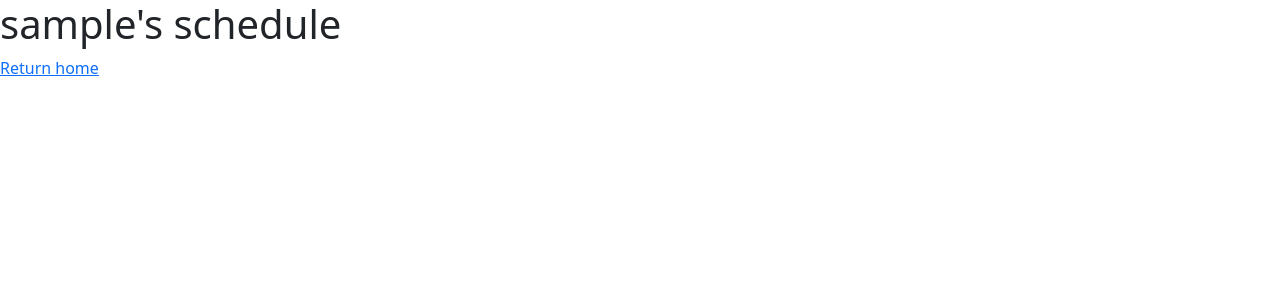
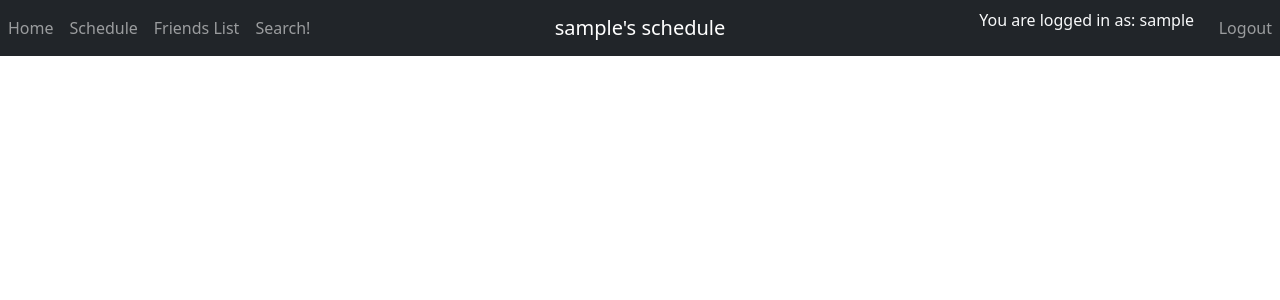
Before and after one commit to GaRandall/louslist, a Django app: page /schedule in a window 1280 px wide. Shown: the top 300 px of the page. Run offline with Django 4.2, Linux system fonts and the light colour scheme; the visitor is signed in with stand-in values (Sample User, id 1); data comes from the database, SQL or seed files in the repository; some libraries are stand-ins or nearby versions.

Commit message:
Changed schedule.html look

```diff
--- a/louslist/templates/louslist/schedule.html
+++ b/louslist/templates/louslist/schedule.html
@@ -1,9 +1,50 @@
 <!DOCTYPE html>
-<html lang="en">
 {% load bootstrap5 %} {% bootstrap_css %}
 {% load stringfilters %}
+{# Load the tag library #}
+{# Load CSS and JavaScript #}
+{% bootstrap_css %}
+{% bootstrap_javascript %}
+{# Display django.contrib.messages as Bootstrap alerts #}
+{% bootstrap_messages %}
+{% load socialaccount %}
+<html>
+<nav class="navbar navbar-expand-md navbar-dark bg-dark">
+    <div class="navbar-collapse collapse w-100 order-1 order-md-0 dual-collapse2">
+        <ul class="navbar-nav mr-auto">
+            <li class="nav-item active">
+                <a class="nav-link" href="/">Home</a>
+            </li>
+            <li class="nav-item">
+                <a class="nav-link" href="#">Schedule</a>
+            </li>
+            <li class="nav-item">
+                <a class="nav-link" href="#">Friends List</a>
+            </li>
+            <li class="nav-item">
+                <a class="nav-link" href="search">Search!</a>
+            </li>
+        </ul>
+    </div>
+    <div class="mx-auto order-0">
+        <a class="navbar-brand mx-auto" href="">{{ user.username }}'s schedule</a>
+    </div>
+    <div class="navbar-collapse collapse w-100 order-3 dual-collapse2">
+        <ul class="navbar-nav ms-auto">
+            {% if request.user.is_authenticated %}
+            <p class="text-light bg-dark">You are logged in as: {{ user.username }} &nbsp &nbsp</p>
+            <li class="nav-item">
+                <a class="nav-link" href="logout">Logout</a>
+            </li>
+            {% else %}
+            <li class="nav-item">
+                <a class="nav-link" href="{% provider_login_url 'google' %}">Login With Google</a>
+            </li>
+            {% endif %}
+        </ul>
+    </div>
+</nav>
     <body>
-<h1>{{ user.username }}'s schedule</h1>
     {% if monday %}
     <h4>Monday</h4>
     <table class="table table-striped table-light">
@@ -179,6 +220,5 @@
         {% endfor %}
     </table>
     {% endif %}
-<a href="{% url 'home' %}">Return home</a>
     </body>
 </html>
--- a/louslist/templates/louslist/search.html
+++ b/louslist/templates/louslist/search.html
@@ -19,7 +19,7 @@
             <a class="nav-link" href="/">Home</a>
           </li>
           <li class="nav-item">
-            <a class="nav-link" href="#">Schedule</a>
+            <a class="nav-link" href="{% url 'viewschedule' %}">Schedule</a>
           </li>
           <li class="nav-item">
             <a class="nav-link" href="#">Friends List</a>
```
Lines whose indentation alone changed are shown as unchanged.
